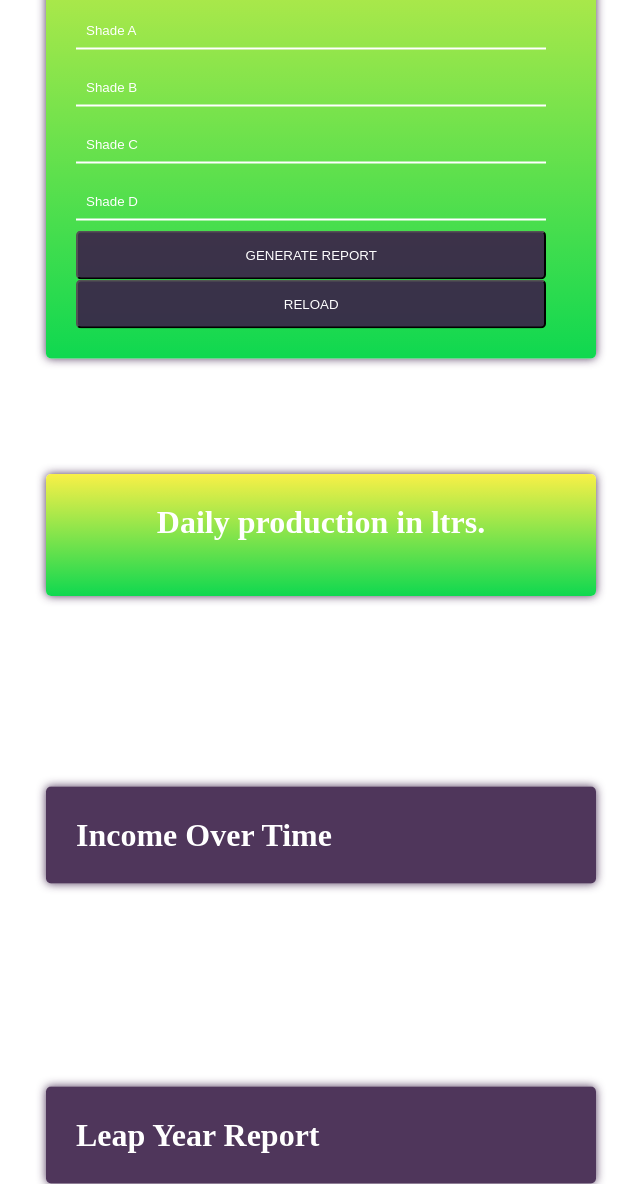
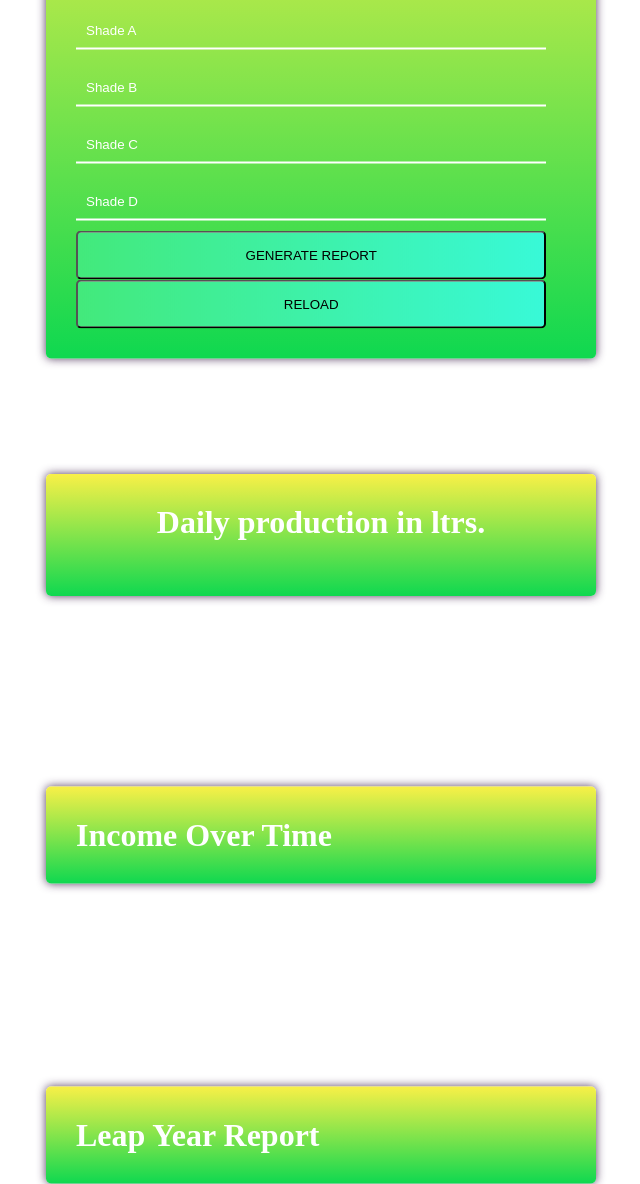
Before and after one commit to cyruswere/dairy_biz, a plain HTML site: page index.html in a window 1280 px wide. Shown: the part 165-1349 px from the top of the page, without its empty margins (319-959 px from the left). Drawn offline with Linux system fonts and the light colour scheme.

Commit message:
made changes

```diff
--- a/index.css
+++ b/index.css
@@ -47,7 +47,7 @@ body{
     transform: translate(-50%, -50%);
     width: 100%;
     max-width: 550px;
-    background: rgba(60, 32, 73, 0.897);
+    background-image: linear-gradient(to top, #0fd850 0%, #f9f047 100%);
     padding: 30px;
     border-radius: 5px;
     box-shadow: 0 0 10px rgba(60, 32, 73, 0.897);
@@ -59,7 +59,7 @@ body{
   transform: translate(-50%, -50%);
   width: 100%;
   max-width: 550px;
-  background: rgba(60, 32, 73, 0.897);
+  background-image: linear-gradient(to top, #0fd850 0%, #f9f047 100%);
   padding: 30px;
   border-radius: 5px;
   box-shadow: 0 0 10px rgba(60, 32, 73, 0.897);
@@ -115,11 +115,11 @@ h1{
 }
 
 .btn {
-    background: rgba(60, 32, 73, 0.897);
+    background-image: linear-gradient(to right, #43e97b 0%, #38f9d7 100%);
     text-align: center;
     padding: 15px;
     border-radius: 5px;
-    color: white;
+    color: black;
     cursor: pointer;
     text-transform: uppercase;
 }
```
